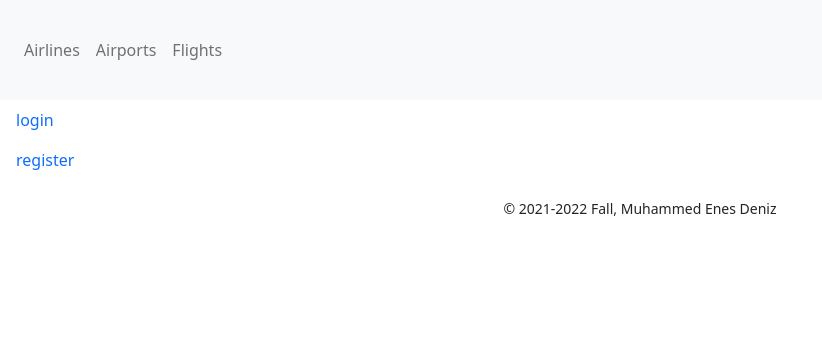
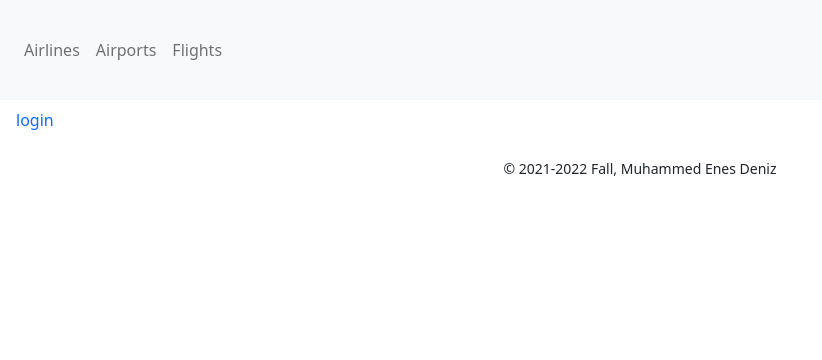
Before and after one commit to MEnesDeniz/Database-Systems, a Flask app: page / in a window 1280 px wide. Shown: the top 360 px of the page, without its empty margins (0-822 px from the left). Run offline with Flask 2, Linux system fonts and the light colour scheme; some libraries are stand-ins or nearby versions.

Commit message:
Update starting_page.html

```diff
--- a/templates/starting_page.html
+++ b/templates/starting_page.html
@@ -3,7 +3,6 @@
 {%block subject%}
 <p>
     <a class="nav-link" href="{{ url_for('user_authentication.login') }}">login</a>
-    <a class="nav-link" href="{{ url_for('user_authentication.register') }}">register</a>
 
 
 </p>
```
